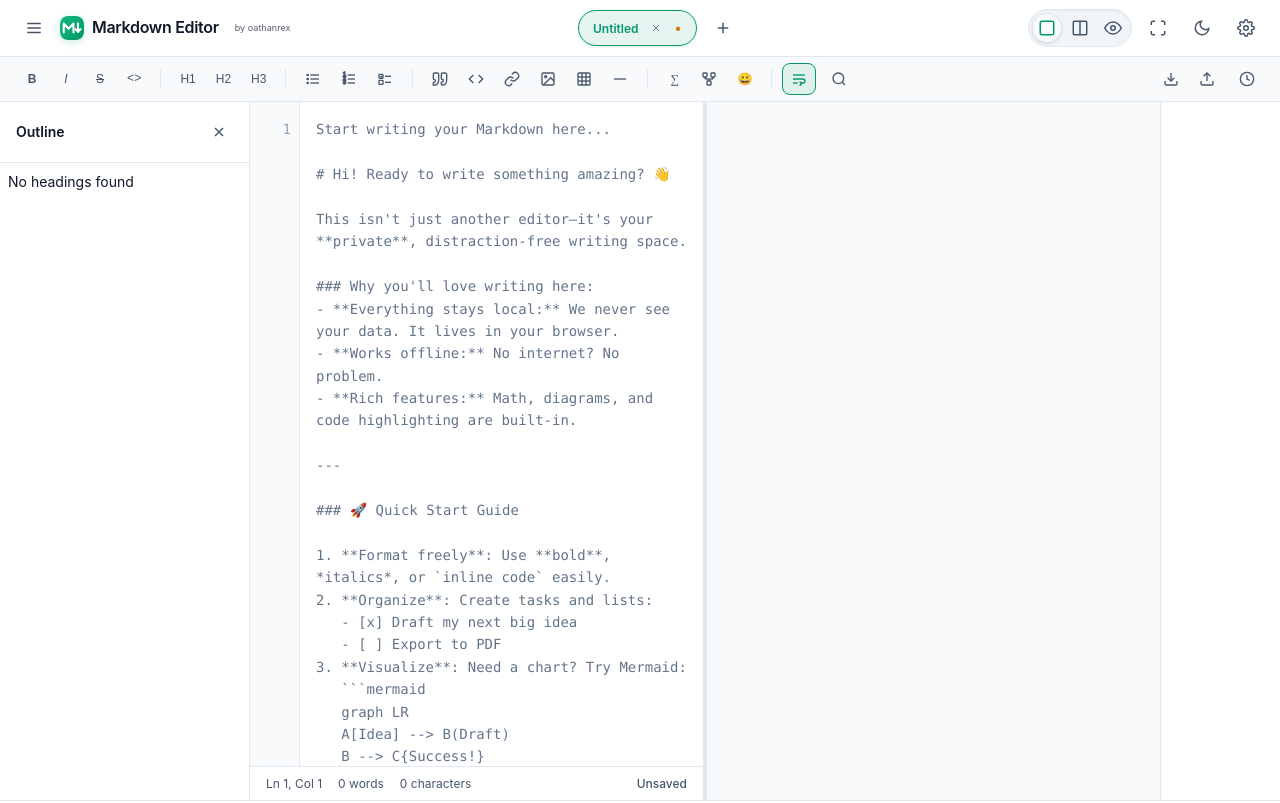
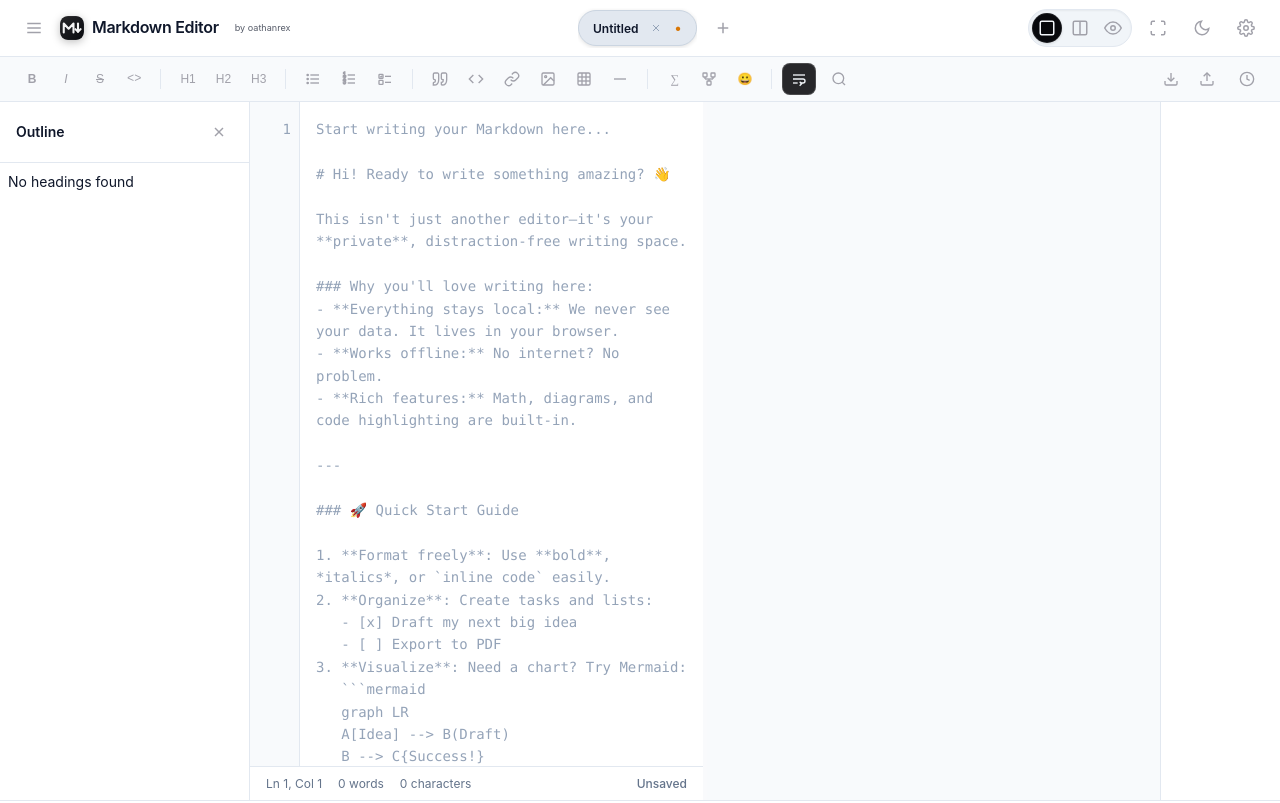
Before and after one commit to oathanrex/markdown-editor, a website with bundled scripts: page index.html in a window 1280 px wide. Shown: the top 803 px of the page. Built offline with nearby package versions, Linux system fonts and the light colour scheme.

Commit message:
refactor: align theme colors with css studio pro titanium obsidian and porcelain zinc palette

```diff
--- a/css/components.css
+++ b/css/components.css
@@ -90,8 +90,9 @@
 }
 
 .toc-link.active {
-    background: var(--accent-primary-transparent);
-    color: var(--accent-primary);
+    background: var(--bg-hover);
+    color: var(--text-primary);
+    font-weight: 600;
 }
 
 .toc-item[data-level="1"] .toc-link {
@@ -302,19 +303,24 @@
 
 .setting-item input[type="range"]::-webkit-slider-thumb {
     -webkit-appearance: none;
-    width: 18px;
-    height: 18px;
-    background: var(--accent-primary);
-    border: 2px solid var(--bg-primary);
+    appearance: none;
+    width: 16px;
+    height: 16px;
+    background: #ffffff;
+    border: 2px solid #18181b;
     border-radius: 50%;
     cursor: pointer;
-    box-shadow: 0 1px 4px rgba(0, 0, 0, 0.25);
+    box-shadow: 0 1px 4px rgba(0, 0, 0, 0.4);
     transition: transform var(--transition-fast), box-shadow var(--transition-fast);
 }
 
+[data-theme="light"] .setting-item input[type="range"]::-webkit-slider-thumb {
+    border-color: #0284c7;
+    box-shadow: 0 1px 4px rgba(0, 0, 0, 0.15);
+}
+
 .setting-item input[type="range"]::-webkit-slider-thumb:hover {
-    transform: scale(1.15);
-    box-shadow: 0 0 10px rgba(16, 185, 129, 0.4);
+    transform: scale(1.2);
 }
 
 .encryption-settings {
@@ -366,8 +372,8 @@
 }
 
 .history-item.selected {
-    background: var(--accent-primary-transparent);
-    border-left: 3px solid var(--accent-primary);
+    background: var(--bg-hover);
+    border-left: 3px solid var(--text-primary);
 }
 
 .history-item-date {
@@ -490,14 +496,14 @@
 }
 
 .export-option:hover {
-    border-color: var(--accent-primary);
-    background: var(--accent-primary-transparent);
+    border-color: var(--border-hover);
+    background: var(--bg-hover);
     transform: translateY(-2px);
-    box-shadow: 0 8px 24px rgba(16, 185, 129, 0.18);
+    box-shadow: var(--shadow-md);
 }
 
 .export-option svg {
-    color: var(--accent-primary);
+    color: var(--text-primary);
 }
 
 .export-option span {
--- a/css/editor.css
+++ b/css/editor.css
@@ -48,7 +48,7 @@
     display: block;
     flex-shrink: 0;
     border-radius: 8px;
-    box-shadow: 0 2px 8px rgba(16, 185, 129, 0.25);
+    box-shadow: 0 2px 8px rgba(0, 0, 0, 0.25);
 }
 
 .toolbar-btn {
@@ -78,10 +78,10 @@
 }
 
 .toolbar-btn.active {
-    background: var(--accent-primary-transparent);
-    color: var(--accent-primary);
-    border-color: var(--accent-primary);
-    box-shadow: 0 0 10px rgba(16, 185, 129, 0.2);
+    background: var(--bg-hover);
+    color: var(--text-primary);
+    border-color: var(--border-hover);
+    box-shadow: 0 1px 3px rgba(0, 0, 0, 0.12);
 }
 
 .toolbar-btn svg {
@@ -116,7 +116,7 @@
 
 .btn-group .toolbar-btn.active {
     background: var(--bg-primary);
-    color: var(--accent-primary);
+    color: var(--text-primary);
     border-color: var(--border-color);
     box-shadow: 0 1px 3px rgba(0, 0, 0, 0.12);
 }
@@ -183,9 +183,9 @@
 }
 
 .format-btn.active {
-    background: var(--accent-primary-transparent);
-    border-color: var(--accent-primary);
-    color: var(--accent-primary);
+    background: var(--bg-hover);
+    border-color: var(--border-hover);
+    color: var(--text-primary);
 }
 
 .format-btn svg {
@@ -240,11 +240,11 @@
 }
 
 .tab.active {
-    background: var(--accent-primary-transparent);
-    border-color: var(--accent-primary);
-    color: var(--accent-primary);
+    background: var(--bg-hover);
+    border-color: var(--border-hover);
+    color: var(--text-primary);
     font-weight: 600;
-    box-shadow: 0 1px 6px rgba(16, 185, 129, 0.16);
+    box-shadow: 0 1px 4px rgba(0, 0, 0, 0.12);
 }
 
 .tab-title {
--- a/css/main.css
+++ b/css/main.css
@@ -38,7 +38,7 @@
     --shadow-sm: 0 1px 2px rgba(0, 0, 0, 0.05), 0 1px 3px rgba(0, 0, 0, 0.08);
     --shadow-md: 0 4px 12px rgba(0, 0, 0, 0.08), 0 2px 4px rgba(0, 0, 0, 0.04);
     --shadow-lg: 0 12px 32px rgba(0, 0, 0, 0.16), 0 4px 8px rgba(0, 0, 0, 0.06);
-    --shadow-glow: 0 0 24px rgba(16, 185, 129, 0.25);
+    --shadow-glow: 0 0 20px rgba(255, 255, 255, 0.15);
 
     /* Z-index layers */
     --z-base: 1;
@@ -218,16 +218,17 @@ body {
 }
 
 .btn-primary {
-    background: var(--accent-primary);
-    border-color: var(--accent-primary);
-    color: #ffffff;
+    background: var(--text-primary);
+    border-color: var(--text-primary);
+    color: var(--text-inverse);
     font-weight: 600;
 }
 
 .btn-primary:hover {
     background: var(--accent-hover);
     border-color: var(--accent-hover);
-    box-shadow: 0 4px 14px rgba(16, 185, 129, 0.35);
+    color: var(--text-inverse);
+    box-shadow: 0 4px 14px rgba(0, 0, 0, 0.25);
 }
 
 .btn-danger {
@@ -266,9 +267,9 @@ input[type="password"]:focus,
 input[type="number"]:focus,
 select:focus,
 textarea:focus {
-    border-color: var(--accent-primary);
+    border-color: var(--border-hover);
     outline: none;
-    box-shadow: 0 0 0 3px var(--accent-primary-transparent);
+    box-shadow: 0 0 0 2px var(--border-hover);
 }
 
 input[type="checkbox"] {
--- a/css/themes.css
+++ b/css/themes.css
@@ -1,75 +1,75 @@
 /**
  * Theme Styles
- * Obsidian Dark Mode & Porcelain Light Mode (Oathan Rex Design System)
+ * Obsidian Titanium & Porcelain Zinc (Matching CSS Studio Pro Design System)
  */
 
 /* Obsidian Dark Theme - Default */
 [data-theme="dark"] {
     /* Backgrounds */
     --bg-primary: #08090d;
-    --bg-secondary: #111218;
-    --bg-tertiary: #181922;
-    --bg-hover: #222330;
-    --bg-input: #111218;
+    --bg-secondary: #090a0f;
+    --bg-tertiary: #18181b;
+    --bg-hover: #27272a;
+    --bg-input: #090a0f;
 
     /* Text */
-    --text-primary: #f8fafc;
-    --text-secondary: #94a3b8;
-    --text-muted: #64748b;
+    --text-primary: #f1f5f9;
+    --text-secondary: #a1a1aa;
+    --text-muted: #71717a;
     --text-inverse: #08090d;
 
     /* Borders */
-    --border-color: #232530;
-    --border-hover: #323544;
+    --border-color: rgba(255, 255, 255, 0.08);
+    --border-hover: rgba(255, 255, 255, 0.16);
 
-    /* Accent Colors (Luminous Drafting Emerald) */
-    --accent-primary: #10b981;
-    --accent-hover: #34d399;
-    --accent-primary-transparent: rgba(16, 185, 129, 0.15);
+    /* Accent Colors (Titanium Obsidian High-Contrast) */
+    --accent-primary: #f4f4f5;
+    --accent-hover: #ffffff;
+    --accent-primary-transparent: rgba(255, 255, 255, 0.1);
 
     /* Status Colors */
-    --success: #34d399;
-    --warning: #fbbf24;
-    --danger: #f87171;
-    --danger-hover: #ef4444;
+    --success: #107c41;
+    --warning: #f59e0b;
+    --danger: #ef4444;
+    --danger-hover: #dc2626;
     --info: #38bdf8;
 
     /* Editor Specific */
-    --line-number-color: #64748b;
-    --line-number-bg: #0b0c12;
-    --editor-bg: #0b0c12;
-    --selection-bg: rgba(16, 185, 129, 0.25);
+    --line-number-color: #52525b;
+    --line-number-bg: #090a0f;
+    --editor-bg: #08090d;
+    --selection-bg: rgba(255, 255, 255, 0.15);
     --selection-text: inherit;
-    --highlight-bg: rgba(251, 191, 36, 0.25);
+    --highlight-bg: rgba(245, 158, 11, 0.25);
 
     /* Preview Specific */
     --preview-bg: #08090d;
-    --preview-code-bg: #111218;
-    --preview-blockquote-border: #10b981;
-    --preview-blockquote-bg: rgba(16, 185, 129, 0.08);
-    --preview-table-border: #232530;
-    --preview-table-header-bg: #111218;
-    --preview-link-color: #34d399;
+    --preview-code-bg: #090a0f;
+    --preview-blockquote-border: #52525b;
+    --preview-blockquote-bg: rgba(255, 255, 255, 0.03);
+    --preview-table-border: rgba(255, 255, 255, 0.08);
+    --preview-table-header-bg: #18181b;
+    --preview-link-color: #60a5fa;
 
     /* Scrollbar */
-    --scrollbar-thumb: #232530;
+    --scrollbar-thumb: #27272a;
     --scrollbar-thumb-hover: #3f3f46;
 
     /* Syntax Highlighting */
     --syntax-keyword: #f472b6;
-    --syntax-string: #34d399;
+    --syntax-string: #38bdf8;
     --syntax-number: #fb923c;
-    --syntax-comment: #64748b;
-    --syntax-function: #38bdf8;
+    --syntax-comment: #71717a;
+    --syntax-function: #a78bfa;
     --syntax-variable: #f87171;
-    --syntax-operator: #a78bfa;
+    --syntax-operator: #e4e4e7;
 
     /* Diff Colors */
-    --diff-add-bg: rgba(52, 211, 153, 0.15);
-    --diff-add-text: #34d399;
-    --diff-remove-bg: rgba(248, 113, 113, 0.15);
+    --diff-add-bg: rgba(16, 124, 65, 0.2);
+    --diff-add-text: #4ade80;
+    --diff-remove-bg: rgba(239, 68, 68, 0.2);
     --diff-remove-text: #f87171;
-    --diff-change-bg: rgba(251, 191, 36, 0.15);
+    --diff-change-bg: rgba(245, 158, 11, 0.2);
 }
 
 /* Porcelain Light Theme */
@@ -83,21 +83,21 @@
 
     /* Text */
     --text-primary: #0f172a;
-    --text-secondary: #475569;
-    --text-muted: #64748b;
+    --text-secondary: #64748b;
+    --text-muted: #94a3b8;
     --text-inverse: #ffffff;
 
     /* Borders */
     --border-color: #e2e8f0;
     --border-hover: #cbd5e1;
 
-    /* Accent Colors (Rich Drafting Emerald) */
-    --accent-primary: #059669;
-    --accent-hover: #047857;
-    --accent-primary-transparent: rgba(5, 150, 105, 0.1);
+    /* Accent Colors (Solid Zinc-900 / Pure Slate Accent) */
+    --accent-primary: #0f172a;
+    --accent-hover: #000000;
+    --accent-primary-transparent: rgba(15, 23, 42, 0.08);
 
     /* Status Colors */
-    --success: #059669;
+    --success: #107c41;
     --warning: #d97706;
     --danger: #dc2626;
     --danger-hover: #b91c1c;
@@ -107,18 +107,18 @@
     --line-number-color: #94a3b8;
     --line-number-bg: #f8fafc;
     --editor-bg: #ffffff;
-    --selection-bg: rgba(5, 150, 105, 0.2);
+    --selection-bg: rgba(15, 23, 42, 0.1);
     --selection-text: inherit;
     --highlight-bg: rgba(251, 191, 36, 0.3);
 
     /* Preview Specific */
     --preview-bg: #f8fafc;
     --preview-code-bg: #f1f5f9;
-    --preview-blockquote-border: #059669;
-    --preview-blockquote-bg: rgba(5, 150, 105, 0.06);
+    --preview-blockquote-border: #cbd5e1;
+    --preview-blockquote-bg: rgba(15, 23, 42, 0.03);
     --preview-table-border: #e2e8f0;
     --preview-table-header-bg: #f1f5f9;
-    --preview-link-color: #059669;
+    --preview-link-color: #2563eb;
 
     /* Scrollbar */
     --scrollbar-thumb: #cbd5e1;
@@ -126,16 +126,16 @@
 
     /* Syntax Highlighting */
     --syntax-keyword: #db2777;
-    --syntax-string: #059669;
+    --syntax-string: #0284c7;
     --syntax-number: #ea580c;
     --syntax-comment: #94a3b8;
-    --syntax-function: #0284c7;
+    --syntax-function: #7c3aed;
     --syntax-variable: #dc2626;
-    --syntax-operator: #7c3aed;
+    --syntax-operator: #0f172a;
 
     /* Diff Colors */
-    --diff-add-bg: rgba(5, 150, 105, 0.12);
-    --diff-add-text: #059669;
+    --diff-add-bg: rgba(16, 124, 65, 0.12);
+    --diff-add-text: #107c41;
     --diff-remove-bg: rgba(220, 38, 38, 0.12);
     --diff-remove-text: #dc2626;
     --diff-change-bg: rgba(217, 119, 6, 0.12);
--- a/index.html
+++ b/index.html
@@ -139,12 +139,12 @@
                 <svg class="app-logo" width="24" height="24" viewBox="0 0 64 64" aria-hidden="true" focusable="false">
                     <defs>
                         <linearGradient id="logo-emblem-grad" x1="0%" y1="0%" x2="100%" y2="100%">
-                            <stop offset="0%" stop-color="#10b981"/>
-                            <stop offset="100%" stop-color="#059669"/>
+                            <stop offset="0%" stop-color="#27272a"/>
+                            <stop offset="100%" stop-color="#090a0f"/>
                         </linearGradient>
                     </defs>
-                    <rect width="64" height="64" rx="16" fill="url(#logo-emblem-grad)"/>
-                    <g fill="none" stroke="#ffffff" stroke-width="5.5" stroke-linecap="round" stroke-linejoin="round">
+                    <rect width="64" height="64" rx="16" fill="url(#logo-emblem-grad)" stroke="rgba(255,255,255,0.12)" stroke-width="2"/>
+                    <g fill="none" stroke="#f4f4f5" stroke-width="5.5" stroke-linecap="round" stroke-linejoin="round">
                         <path d="M10 44V20l13 14 13-14v24"/>
                         <path d="M48 20v22"/>
                         <path d="M41 35l7 7 7-7"/>
```
